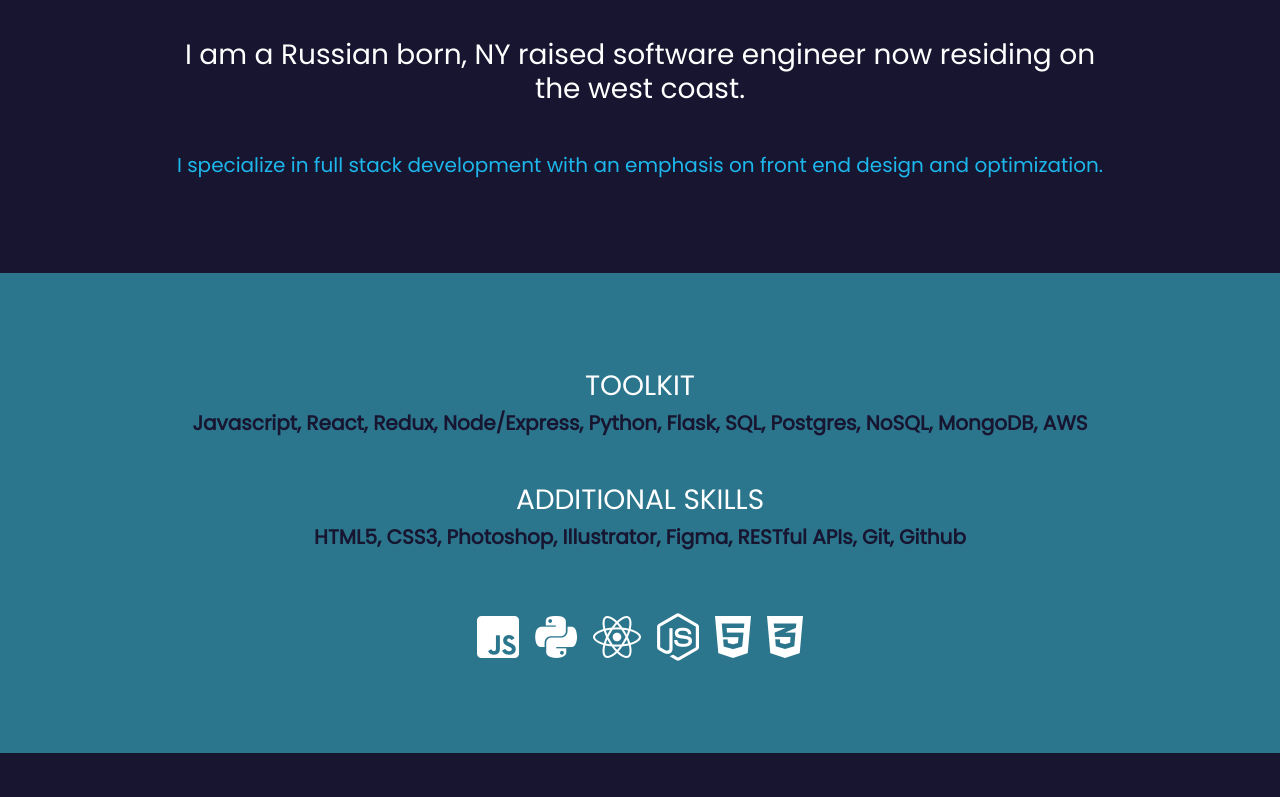
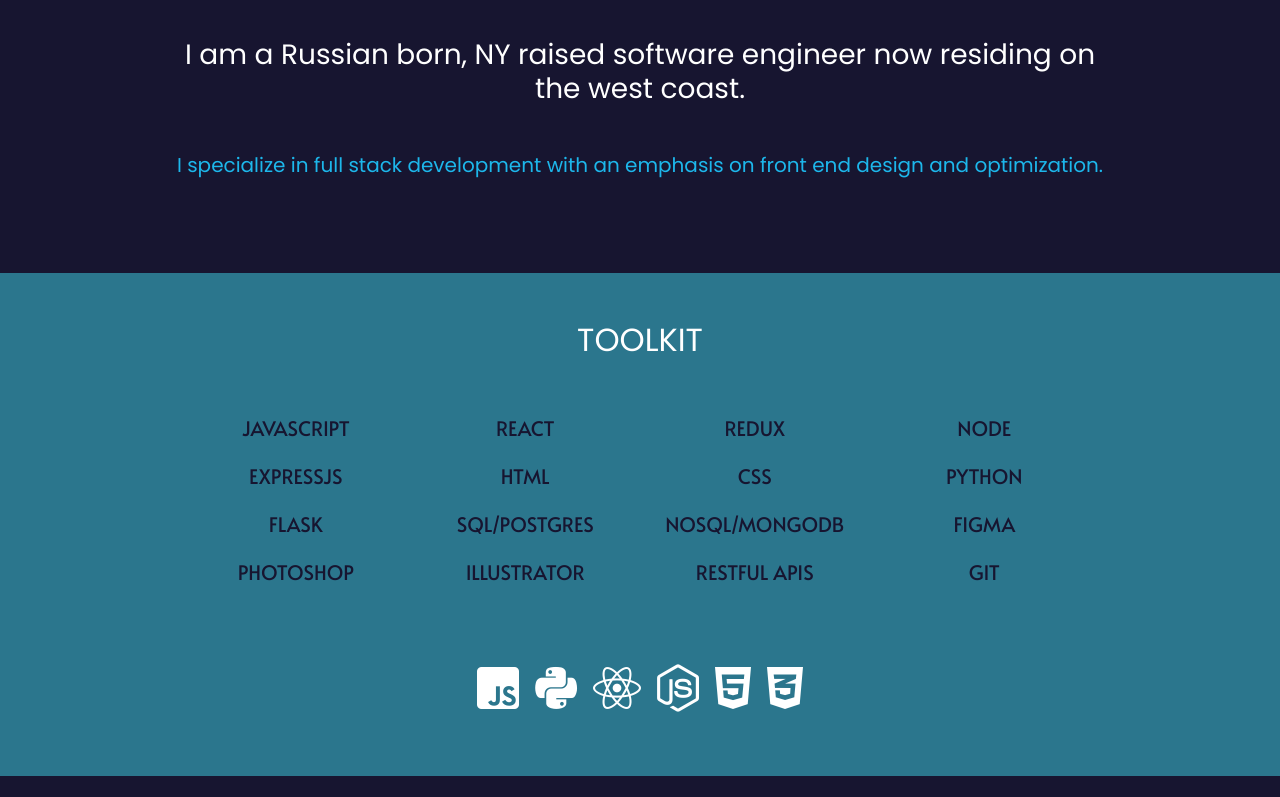
Before and after one commit to boris-gladkikh/portfolio-3, a React (Create React App) app: page /about in a window 1280 px wide. Shown: the part 424-1221 px from the top of the page. Built offline with nearby package versions, Linux system fonts and the light colour scheme; a web font is replaced by a local one.

Commit message:
recreated toolkit into own component, made bootstrap grid for toolkit items in array

```diff
--- a/src/About.css
+++ b/src/About.css
@@ -21,7 +21,7 @@
   color: #171530;
 }
 
-.teal-box i:hover {
+.teal-box a i:hover {
   color: #171530 !important;
 }
 
--- a/src/About.js
+++ b/src/About.js
@@ -1,6 +1,7 @@
 import React from 'react';
 import profilePic from './img/profile-photo.jpg';
 import ToolkitIcons from './ToolkitIcons';
+import Toolkit from './Toolkit';
 import './About.css';
 
 function About() {
@@ -23,20 +24,7 @@ function About() {
       </div>
 
       <div className="px-5 py-5 teal-box text-center">
-        <div className="my-5">
-          <h3>TOOLKIT</h3>
-          <h5>
-            <b>
-              Javascript, React, Redux, Node/Express, Python, Flask, SQL, Postgres, NoSQL, MongoDB, AWS
-            </b>
-          </h5>
-          <h3 className="mt-5">ADDITIONAL SKILLS</h3>
-          <h5>
-            <b>
-              HTML5, CSS3, Photoshop, Illustrator, Figma, RESTful APIs, Git, Github
-          </b>
-          </h5>
-        </div>
+        <Toolkit />
         <ToolkitIcons />
       </div>
 
--- /dev/null
+++ b/src/Toolkit.css
@@ -0,0 +1,12 @@
+.toolkit-item {
+  overflow:hidden;
+  text-overflow: ellipsis;
+  transition: all 300ms;
+}
+
+.toolkit-item:hover {
+  overflow: visible;
+  color:white;
+  cursor: crosshair;
+
+}
--- /dev/null
+++ b/src/Toolkit.js
@@ -0,0 +1,42 @@
+import React from 'react';
+import Row from 'react-bootstrap/Row';
+import Col from 'react-bootstrap/Col';
+import './Toolkit.css';
+
+let programsArray = [
+  "Javascript", "React", "Redux", "Node",  "ExpressJS",
+  "HTML", "CSS", "Python", "Flask", "SQL/Postgres", "NoSQL/MongoDB", "Figma",
+  "Photoshop", "Illustrator",  "RESTful APIs", "Git"];
+
+let programList = programsArray.map(item => (
+<Col lg="3" md="6" sm="6" xs="6"><h5 className="alata-font p-2 toolkit-item">{item.toUpperCase()}</h5></Col>
+))
+
+function Toolkit() {
+
+
+  return (
+    <div className="my-5 w-75 m-auto">
+      <h2>TOOLKIT</h2>
+      <Row className="my-5" >
+        {programList}
+
+      </Row>
+      {/* <h5>
+        <b>
+          Javascript, React, Redux, Node/Express, Python, Flask, SQL, Postgres, NoSQL, MongoDB, AWS
+            </b>
+      </h5>
+      <h3 className="mt-5">ADDITIONAL SKILLS</h3>
+      <h5>
+        <b>
+          HTML5, CSS3, Photoshop, Illustrator, Figma, RESTful APIs, Git, Github
+          </b>
+      </h5> */}
+    </div>
+
+  )
+
+}
+
+export default Toolkit
```
